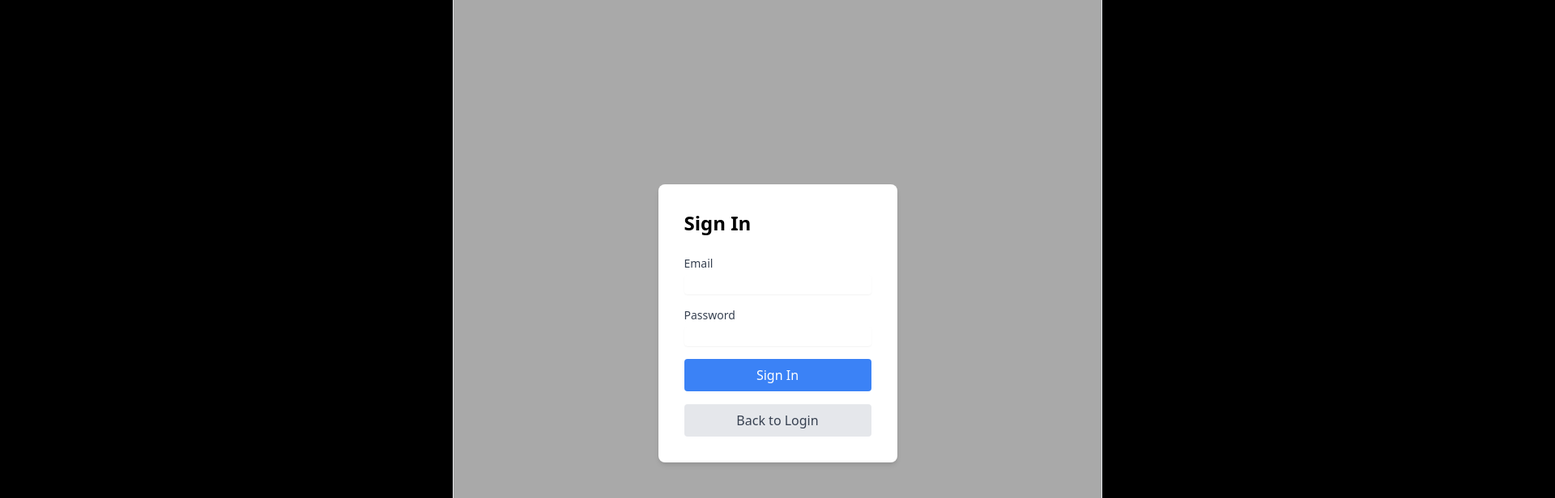
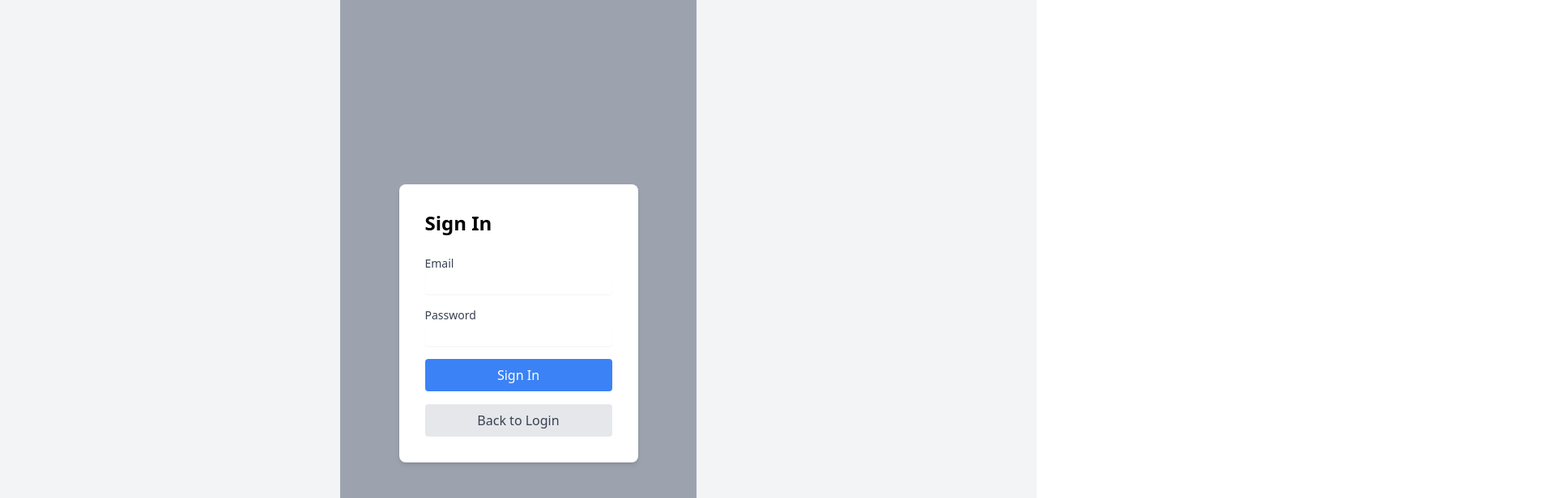
Before and after one commit to Nong-Mo/Frontend, a React (Create React App) app: page /signin in a window 1280 px wide. Shown: the top 616 px of the page at 81% size, 1920 px wide, since content can reach past the window. Built offline with nearby package versions, Linux system fonts and the light colour scheme.

Commit message:
[Feat] 440px로 Web Template 설정

```diff
--- a/src/App.css
+++ b/src/App.css
@@ -1,11 +1,10 @@
-.wrapper {
+.main-wrapper {
     min-height: 100vh;
-    width: 100%;
 }
 
 .content-container {
     display: flex;
-    width: 100%;
+    width : 440px;
     height: 100vh;
 }
 
--- a/src/App.tsx
+++ b/src/App.tsx
@@ -15,21 +15,16 @@ import "./App.css";
 
 const App = () => {
   return (
-    <div className="wrapper">
+    <div className="main-wrapper flex justify-center min-h-screen bg-gray-100">
       <Router>
-        <div className="content-container">
-          <Sidebar leftSidebar="Left" />
-          <main className="main-content">
-            <Routes>
-              <Route path="/" element={<Navigate to="/login" replace />} />
-              <Route path="/login" element={<Login />} />
-              <Route path="/signin" element={<SignIn />} />
-              <Route path="/signup" element={<SignUp />} />
-              <Route path="*" element={<Navigate to="/login" replace />} />
-            </Routes>
-          </main>
-          <Sidebar rightSidebar="Right" />
-        </div>
+        <main className="content-container flex justify-center bg-red-400">
+          <Routes>
+            <Route path="/" element={<Navigate to="/signin" replace />} />
+            <Route path="/signin" element={<SignIn />} />
+            <Route path="/signup" element={<SignUp />} />
+            <Route path="*" element={<Navigate to="/signin" replace />} />
+          </Routes>
+        </main>
       </Router>
     </div>
   );
--- a/src/pages/SignIn.tsx
+++ b/src/pages/SignIn.tsx
@@ -6,7 +6,7 @@ const SignIn: FC = () => {
   const navigate = useNavigate();
 
   return (
-    <div className="page-container flex flex-col items-center justify-center min-h-screen bg-gray-100">
+    <div className="flex flex-col items-center justify-center min-h-screen bg-gray-400 w-440">
       <div className="p-8 bg-white rounded-lg shadow-md">
         <h1 className="text-2xl font-bold mb-6">Sign In</h1>
         <form className="space-y-4">
--- a/src/pages/SignUp.tsx
+++ b/src/pages/SignUp.tsx
@@ -6,7 +6,7 @@ const SignUp: FC = () => {
   const navigate = useNavigate();
 
   return (
-    <div className="page-container flex flex-col items-center justify-center min-h-screen bg-gray-100">
+    <div className="flex flex-col items-center justify-center min-h-screen bg-gray-100">
       <div className="p-8 bg-white rounded-lg shadow-md">
         <h1 className="text-2xl font-bold mb-6">Sign Up</h1>
         <form className="space-y-4">
--- a/tailwind.config.js
+++ b/tailwind.config.js
@@ -1,10 +1,12 @@
 /** @type {import('tailwindcss').Config} */
 module.exports = {
-  content: [
-    "./src/**/*.{js,jsx,ts,tsx}",
-  ],
+  content: ["./src/**/*.{js,jsx,ts,tsx}"],
   theme: {
-    extend: {},
+    extend: {
+      width: {
+        440: "440px",
+      },
+    },
   },
   plugins: [],
-}
+};
```
